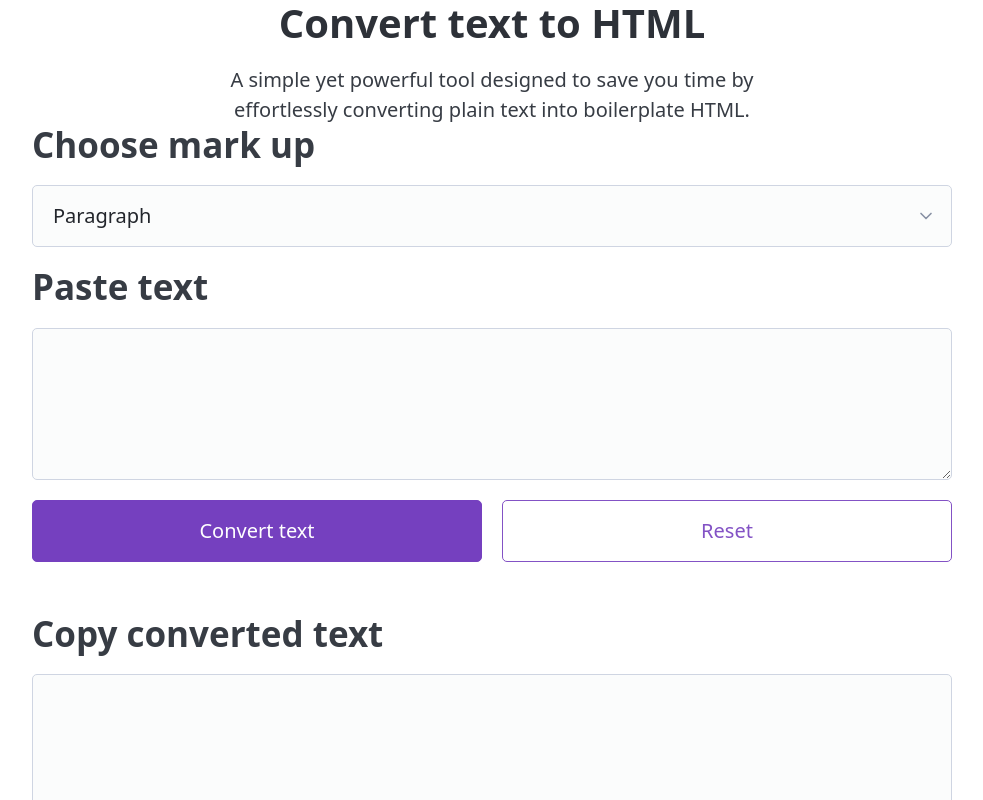
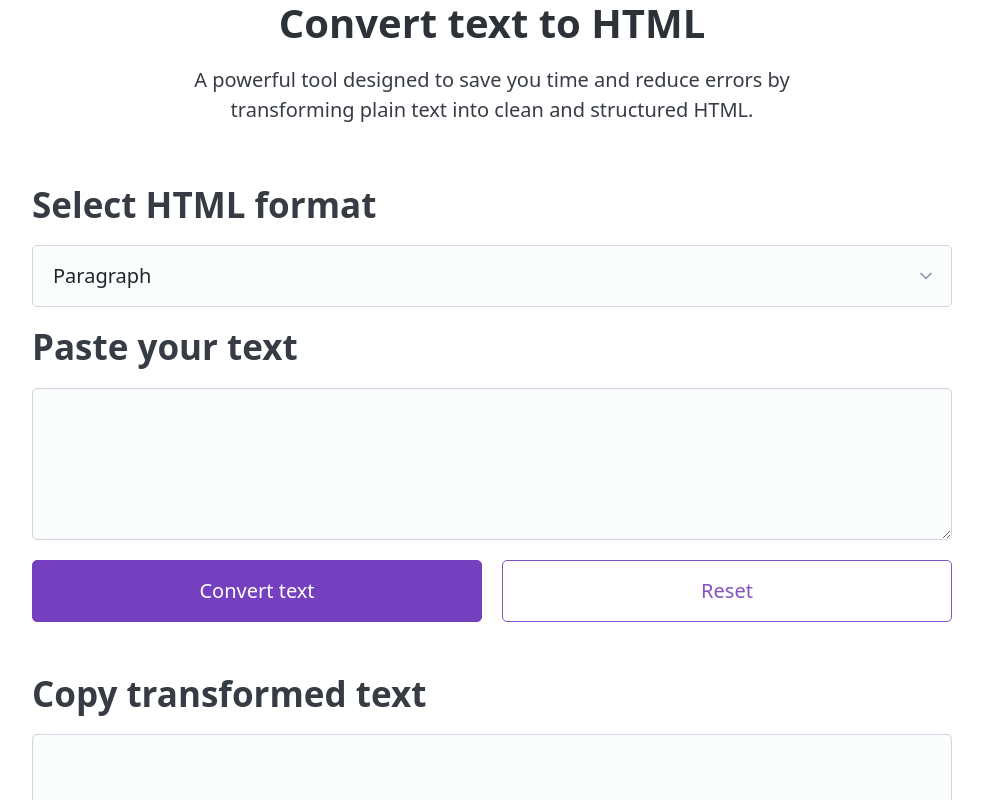
Before and after one commit to darryndotdev/text-to-html, a React (Vite) app: page / in a window 1280 px wide. Shown: the top 800 px of the page, without its empty margins (148-1131 px from the left). Built offline with nearby package versions, Linux system fonts and the light colour scheme.

Commit message:
chore: updating headings

```diff
--- a/src/components/Form/Form.jsx
+++ b/src/components/Form/Form.jsx
@@ -43,7 +43,7 @@ const Form = ({ onSetTextToConvert }) => {
 
     return (
         <>
-            <h2>Choose mark up</h2>
+            <h2>Select HTML format</h2>
             <select
                 value={option}
                 onChange={(e) => setOption(e.target.value)}
@@ -53,7 +53,7 @@ const Form = ({ onSetTextToConvert }) => {
                 <option value='unordered'>Unordered list</option>
                 <option value='ordered'>Ordered list</option>
             </select>
-            <h2>Paste text</h2>
+            <h2>Paste your text</h2>
             <form onSubmit={handleSubmit}>
                 <textarea
                     value={text}
--- a/src/components/Hero/Hero.jsx
+++ b/src/components/Hero/Hero.jsx
@@ -5,8 +5,8 @@ const Hero = () => {
         <header className={styles.hero}>
             <h1>Convert text to HTML</h1>
             <p>
-                A simple yet powerful tool designed to save you time by
-                effortlessly converting plain text into boilerplate HTML.
+                A powerful tool designed to save you time and reduce errors by
+                transforming plain text into clean and structured HTML.
             </p>
         </header>
     );
--- a/src/components/Hero/Hero.module.css
+++ b/src/components/Hero/Hero.module.css
@@ -1,5 +1,6 @@
 .hero {
     text-align: center;
+    margin-bottom: 3rem;
 }
 
 .hero p {
--- a/src/components/Output/Output.jsx
+++ b/src/components/Output/Output.jsx
@@ -17,7 +17,7 @@ const Output = ({ textToConvert }) => {
 
     return (
         <>
-            <h2>Copy converted text</h2>
+            <h2>Copy transformed text</h2>
             <form onSubmit={handleSubmit}>
                 <textarea
                     defaultValue={textToConvert}
```
